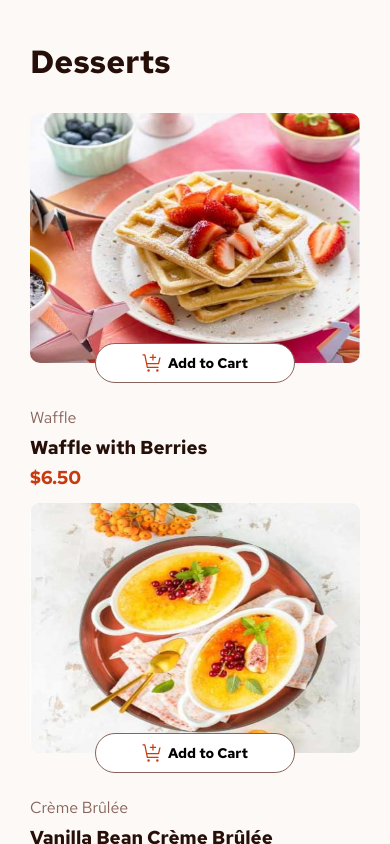
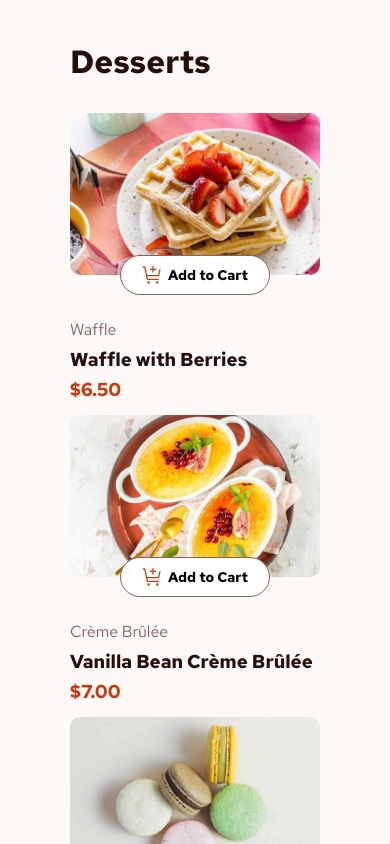
Before and after one commit to qinangao/product-list-with-cart, a React (Create React App) app: page / in a window 390 px wide. Shown: the top 844 px of the page. Built offline with nearby package versions, Linux system fonts and the light colour scheme.

Commit message:
conditionally render the correct image using useeffect

```diff
--- a/src/ProductCard.js
+++ b/src/ProductCard.js
@@ -1,4 +1,5 @@
 import Button from "./Button";
+import { useState, useEffect } from "react";
 export default function ProductCard({
   productObj,
   quantity,
@@ -6,10 +7,24 @@ export default function ProductCard({
   onIncrease,
   onDecrease,
 }) {
+  const [isMobile, setIsMobile] = useState(window.innerWidth < 576);
+
+  useEffect(() => {
+    function handleResize() {
+      setIsMobile(window.innerWidth < 576);
+    }
+
+    window.addEventListener("resize", handleResize);
+    return () => window.removeEventListener("resize", handleResize);
+  }, []);
+
   return (
     <div className="card">
       <div className="image-box">
-        <img src={productObj.image.desktop} alt={productObj.category} />
+        <img
+          src={isMobile ? productObj.image.mobile : productObj.image.desktop}
+          alt={productObj.category}
+        />
         <Button
           quantity={quantity}
           onAdd={onAdd}
--- a/src/index.css
+++ b/src/index.css
@@ -265,20 +265,13 @@ p {
   }
 }
 @media (max-width: 576px) {
-  .image-box > img {
-    width: 330px;
-    height: 250px;
-  }
-  .add-btn {
-    width: 200px;
-  }
   .product-list {
     grid-template-columns: 1fr;
     width: 100%;
     gap: 10px;
   }
   .shopping-cart {
-    width: 80%;
+    width: 70%;
   }
   .delivery-info {
     padding: 12px;
```
